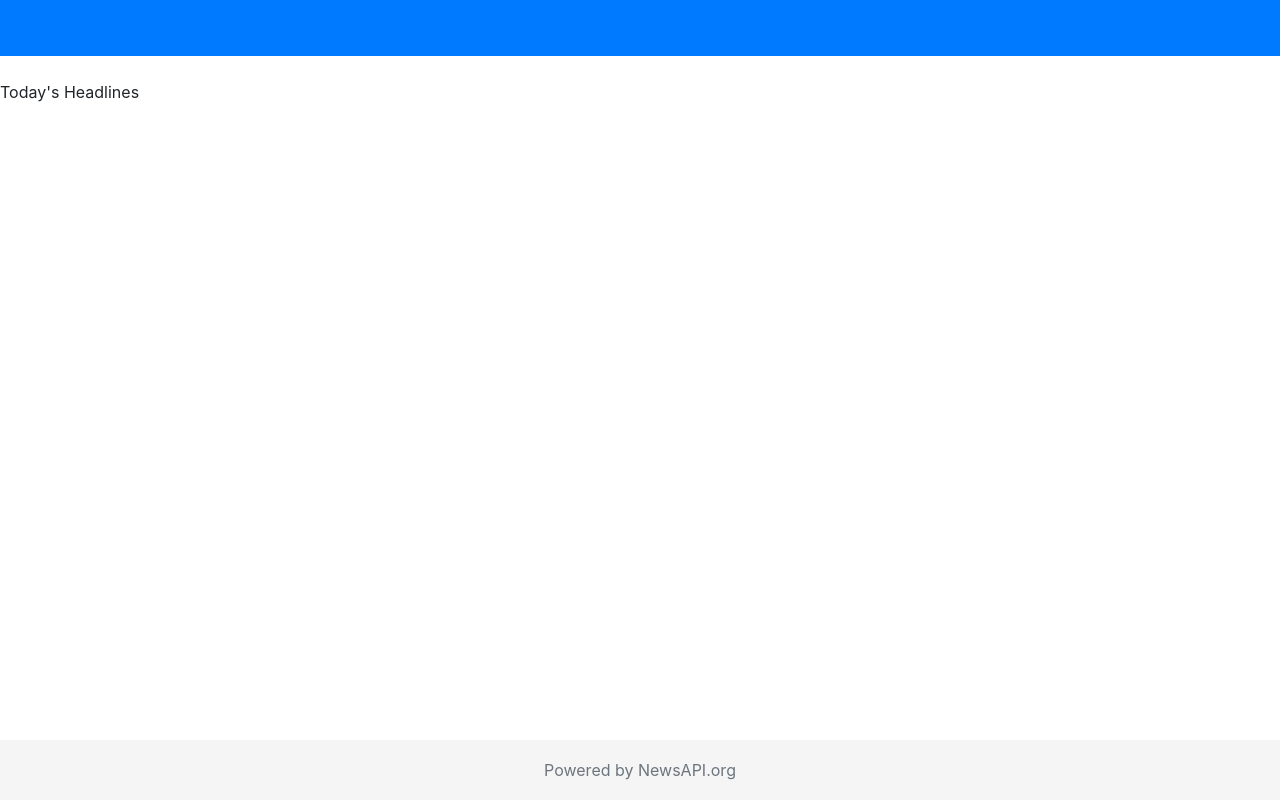
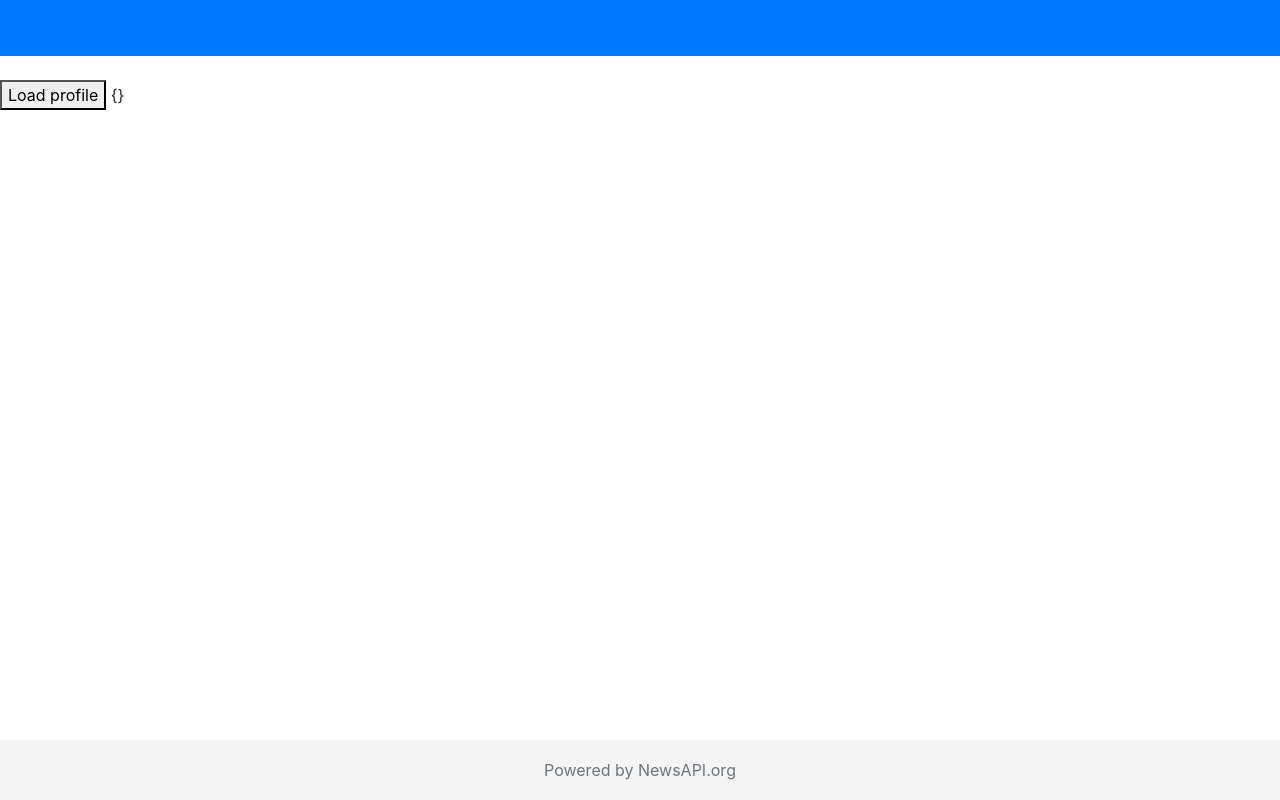
Before and after one commit to dtepdc/headlines, an Angular app: page / in a window 1280 px wide. Built offline with nearby package versions, Linux system fonts and the light colour scheme.

Commit message:
update code with News Service

```diff
--- a/src/app/app.component.html
+++ b/src/app/app.component.html
@@ -1,3 +1,3 @@
 <app-nav></app-nav>
-{{ title }}
+<app-news></app-news>
 <app-footer></app-footer>
--- a/src/app/app.component.ts
+++ b/src/app/app.component.ts
@@ -1,5 +1,4 @@
 import { Component } from '@angular/core';
-import { NewsService } from './news.service';
 
 @Component({
   selector: 'app-root',
--- /dev/null
+++ b/src/app/news/news.component.html
@@ -0,0 +1,3 @@
+<div>
+    <button (click)="loadNews()">Load profile</button> {{ headlines | json }}
+</div>
--- /dev/null
+++ b/src/app/news/news.component.ts
@@ -0,0 +1,17 @@
+import { Component, OnInit } from '@angular/core';
+import { NewsService } from './news.service';
+
+@Component({
+  selector: 'app-news',
+  templateUrl: './news.component.html',
+  styleUrls: ['./news.component.css']
+})
+
+export class NewsComponent {
+  constructor(private newsService: NewsService) {}
+  headlines = {};
+
+  loadNews() {
+    this.newsService.getNews().subscribe(data => this.headlines = data);
+  }
+}
```
Also changed, not shown: src/app/app.module.ts (+5 -2 lines), src/app/news/news.component.css (added), src/app/news/news.service.ts (line endings or trailing spaces), 1 other file (tests, documents, lock files or other folders).
